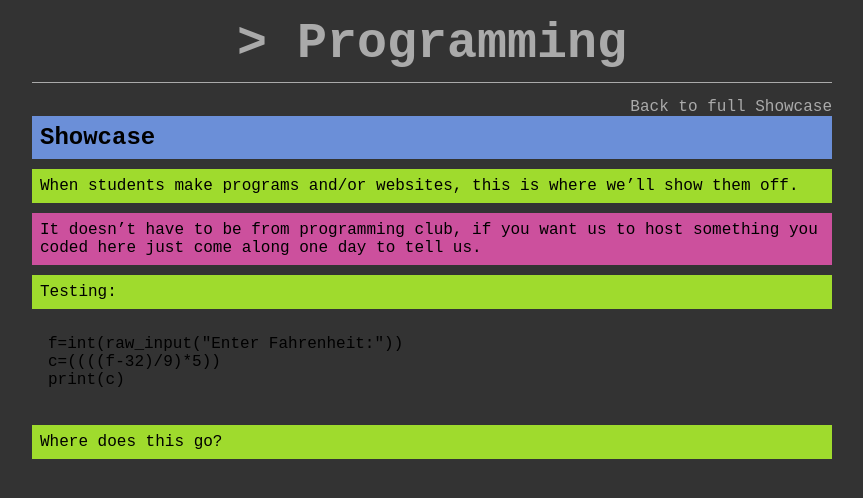
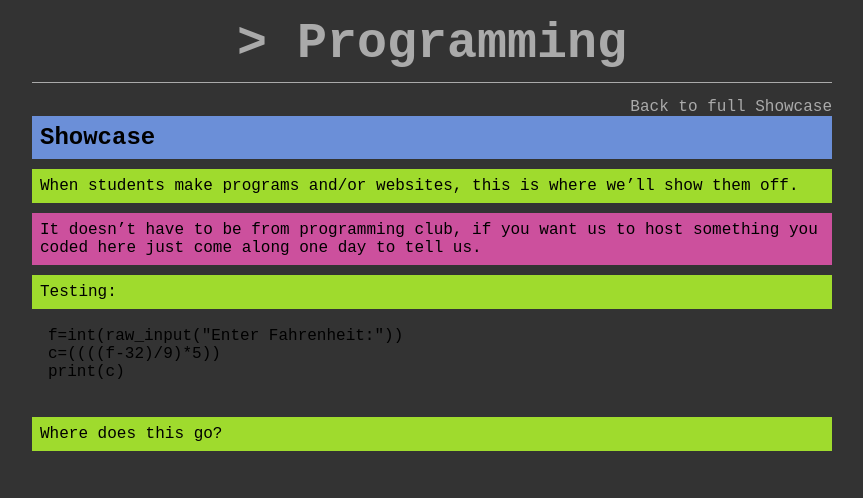
Before and after one commit to wcgs-programming/wcgs-programming.github.io, a Jekyll site: the page built from _posts/2014-09-13-showcase.md, in a window 1280 px wide. Shown: the top 498 px of the page, without its empty margins (208-1071 px from the left). Built offline with Jekyll 4.4.1, drawn with Linux system fonts in a browser that asks for light colours; nearby versions of some CDN libraries; a style sheet for code colours, icons or effects is not loaded.

Commit message:
some css edits

```diff
--- a/css/style.css
+++ b/css/style.css
@@ -28,6 +28,16 @@ blockquote {
     padding: 8px;
     margin-bottom: 10px;
     overflow: auto;
+}
+
+pre {
+    margin-top: -8px;
+}
+
+pre + div,
+pre + h3,
+pre + blockquote {
+    margin-top: 8px;
 }
 
 body > div > a > p,
```
